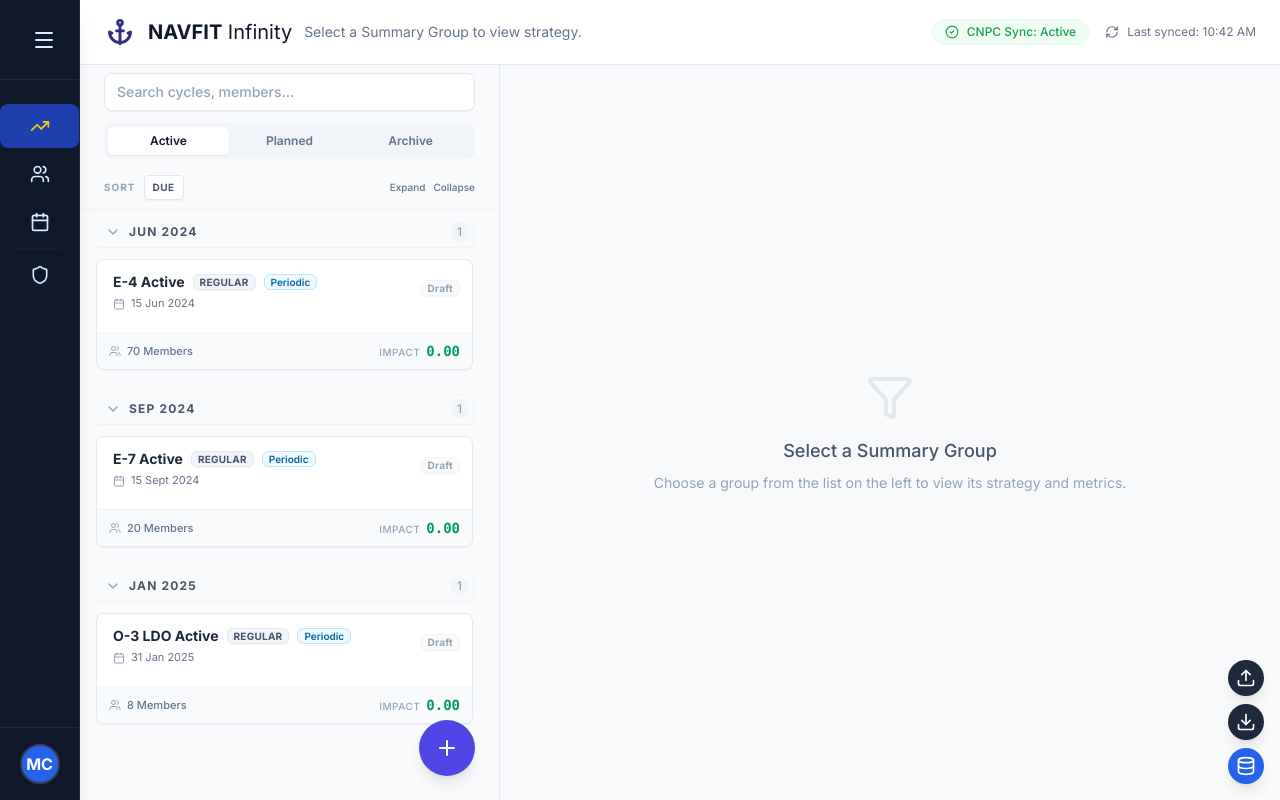
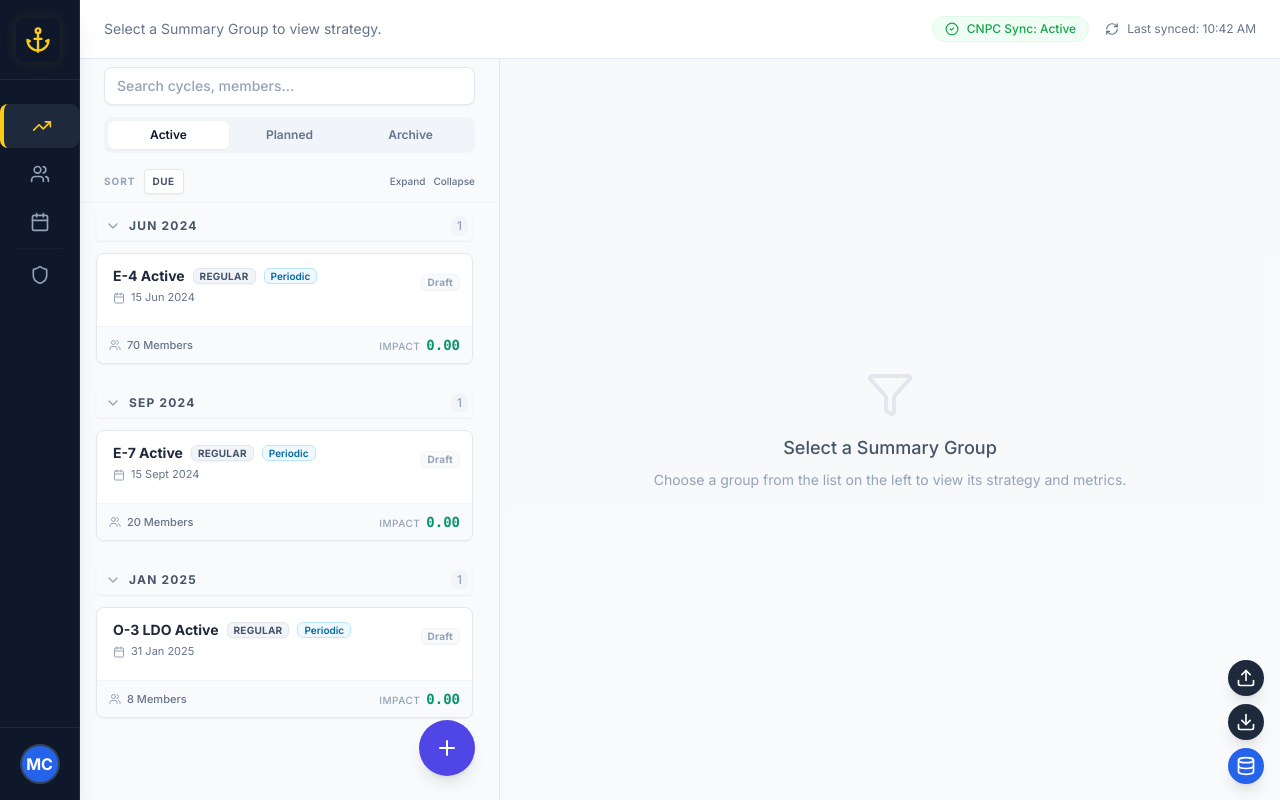
Before and after one commit to matthewcla/NAVFIT-Infinity, a React (Vite) app: page / in a window 1280 px wide. Built offline with nearby package versions, Linux system fonts and the light colour scheme.

Commit message:
feat: Relocate branding and collapse toggle to sidebar header, enhance sidebar item styling, and simplify Command Strategy Center header.

```diff
--- a/src/components/layout/Sidebar.tsx
+++ b/src/components/layout/Sidebar.tsx
@@ -4,7 +4,7 @@ import {
     Calendar,
     Shield,
     Users,
-    Menu
+    Anchor
 } from 'lucide-react';
 import { cn } from '@/lib/utils';
 import { UserProfileMenu } from './UserProfileMenu';
@@ -26,7 +26,7 @@ const SidebarItem = ({ icon: Icon, label, active, onClick, collapsed }: SidebarI
         onClick={onClick}
         className={cn(
             "flex items-center space-x-3 px-4 py-3 rounded-lg cursor-pointer transition-all duration-200 group relative",
-            active ? "bg-blue-800 text-yellow-400" : "text-blue-100 hover:bg-blue-800",
+            active ? "bg-slate-800 text-yellow-400 border-l-4 border-yellow-400 shadow-sm" : "text-slate-400 hover:bg-slate-800 hover:text-yellow-200",
             collapsed ? "justify-center px-2" : ""
         )}
         title={collapsed ? label : undefined}
@@ -63,20 +63,29 @@ export function Sidebar({ activeTab, onTabChange, collapsed, onToggleCollapse }:
                 }
             }}
         >
-            {/* Header Area (Gmail Style) */}
-            <div className="h-20 flex items-center px-6 space-x-4 border-b border-slate-800">
-                {/* Hamburger Menu - Always visible, fixed position logic handled by container layout */}
+            {/* Header Area */}
+            <div className="h-20 flex items-center px-4 space-x-3 border-b border-slate-800 transition-all duration-300">
+                {/* Anchor Icon - Functions as collapse toggle */}
                 <button
                     onClick={onToggleCollapse}
-                    className="text-blue-100 hover:text-white hover:bg-slate-800 p-2 rounded-full transition-colors focus:outline-none"
+                    className="text-yellow-400 hover:text-yellow-300 hover:bg-slate-800 p-2 rounded-lg transition-all duration-300 focus:outline-none shadow-[0_0_15px_rgba(250,204,21,0.1)] hover:shadow-[0_0_20px_rgba(250,204,21,0.3)]"
                     title={collapsed ? "Expand Sidebar" : "Collapse Sidebar"}
                 >
-                    <Menu size={24} />
+                    <Anchor size={28} className="transition-transform duration-300 transform group-hover:scale-110" />
                 </button>
 
-                {/* Logo - Visible only when expanded */}
-                {/* Logo - Removed for cleaner look */}
-
+                {/* Title */}
+                <div className={cn(
+                    "flex flex-col transition-all duration-300 overflow-hidden whitespace-nowrap",
+                    collapsed ? "w-0 opacity-0" : "w-auto opacity-100"
+                )}>
+                    <span className="text-xl font-bold tracking-tight text-slate-100 leading-none">
+                        NAVFIT <span className="text-yellow-400 font-extrabold">Infinity</span>
+                    </span>
+                    <span className="text-[0.6rem] text-slate-400 uppercase tracking-[0.2em] font-medium ml-0.5">
+                        Command Advantage
+                    </span>
+                </div>
             </div>
 
             {/* Navigation */}
@@ -114,8 +123,6 @@ export function Sidebar({ activeTab, onTabChange, collapsed, onToggleCollapse }:
 
             </div>
 
-
-
             {/* User Profile */}
             <UserProfileMenu collapsed={collapsed} />
         </div>
--- a/src/features/strategy/components/CommandStrategyCenter.tsx
+++ b/src/features/strategy/components/CommandStrategyCenter.tsx
@@ -7,7 +7,7 @@ import { ActiveCyclesList } from './ActiveCyclesList';
 
 import { useNavfitStore } from '@/store/useNavfitStore';
 import { useSummaryGroups } from '@/features/strategy/hooks/useSummaryGroups';
-import { Filter, Anchor, CheckCircle2, RefreshCw } from 'lucide-react';
+import { Filter, CheckCircle2, RefreshCw } from 'lucide-react';
 import { AddSummaryGroupModal } from '@/features/dashboard/components/AddSummaryGroupModal';
 import { ReportEditorModal } from './ReportEditorModal';
 
@@ -109,15 +109,12 @@ export function CommandStrategyCenter() {
             {/* Command Strategy Center Header */}
             <div className={`border-b px-6 py-4 flex items-center justify-between shrink-0 transition-colors duration-300 ${cycleListPhase === 'Archive' ? 'bg-indigo-50 border-indigo-200' : 'bg-white border-slate-200'}`}>
                 <div className="flex items-center gap-3">
-                    <div className="relative text-indigo-900 w-8 h-8 flex items-center justify-center">
-                        <Anchor className="absolute w-7 h-7 stroke-[2.5]" />
 
-                    </div>
-                    <h1 className="text-xl font-normal text-slate-900">
-                        <span className="font-bold">NAVFIT</span> Infinity
-                    </h1>
                     <p className={`text-sm transition-colors ${cycleListPhase === 'Archive' ? 'text-indigo-600/70' : 'text-slate-500'}`}>
-                        {cycleListPhase === 'Archive' ? 'View historical and finalized fitness report cycles.' : 'Select a Summary Group to view strategy.'}
+                        {cycleListPhase === 'Archive' ? 'View historical and finalized fitness report cycles.' :
+                            selectedMemberId ? 'Press ESC to close the Infinity Quick Editor.' :
+                                selectedCycleId ? 'Select a report to open the Infinity Quick Editor' :
+                                    'Select a Summary Group to view strategy.'}
                     </p>
                 </div>
 
```
